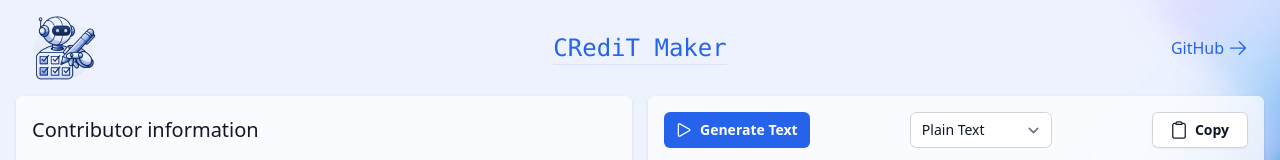
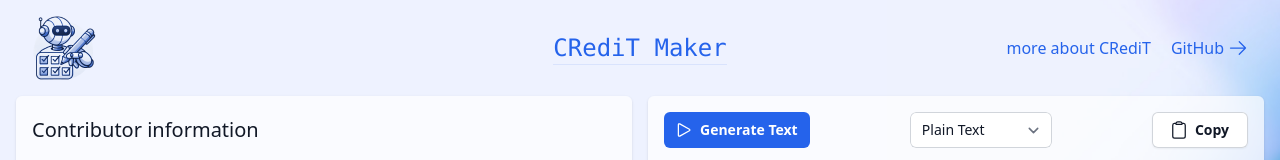
Before and after one commit to andreas-bauer/credit-maker, a Next.js app: page / in a window 1280 px wide. Shown: the top 160 px of the page. Built offline with nearby package versions, Linux system fonts and the light colour scheme.

Commit message:
Add link to CRediT page in header

```diff
--- a/src/components/Header.tsx
+++ b/src/components/Header.tsx
@@ -14,7 +14,14 @@
           <p className='font-mono text-2xl text-blue-600'>CRediT Maker</p>
         </div>
 
-        <div className='hidden grow basis-0 justify-end sm:flex'>
+        <div className='hidden grow basis-0 justify-end gap-x-5 sm:flex'>
+          <a
+            href='https://credit.niso.org/'
+            target='_blank'
+            className='hidden items-center gap-x-1.5 font-medium text-blue-600 hover:underline md:inline-flex dark:text-blue-500'
+          >
+            more about CRediT
+          </a>
           <a
             href='https://github.com/andreas-bauer/credit-maker'
             target='_blank'
```
